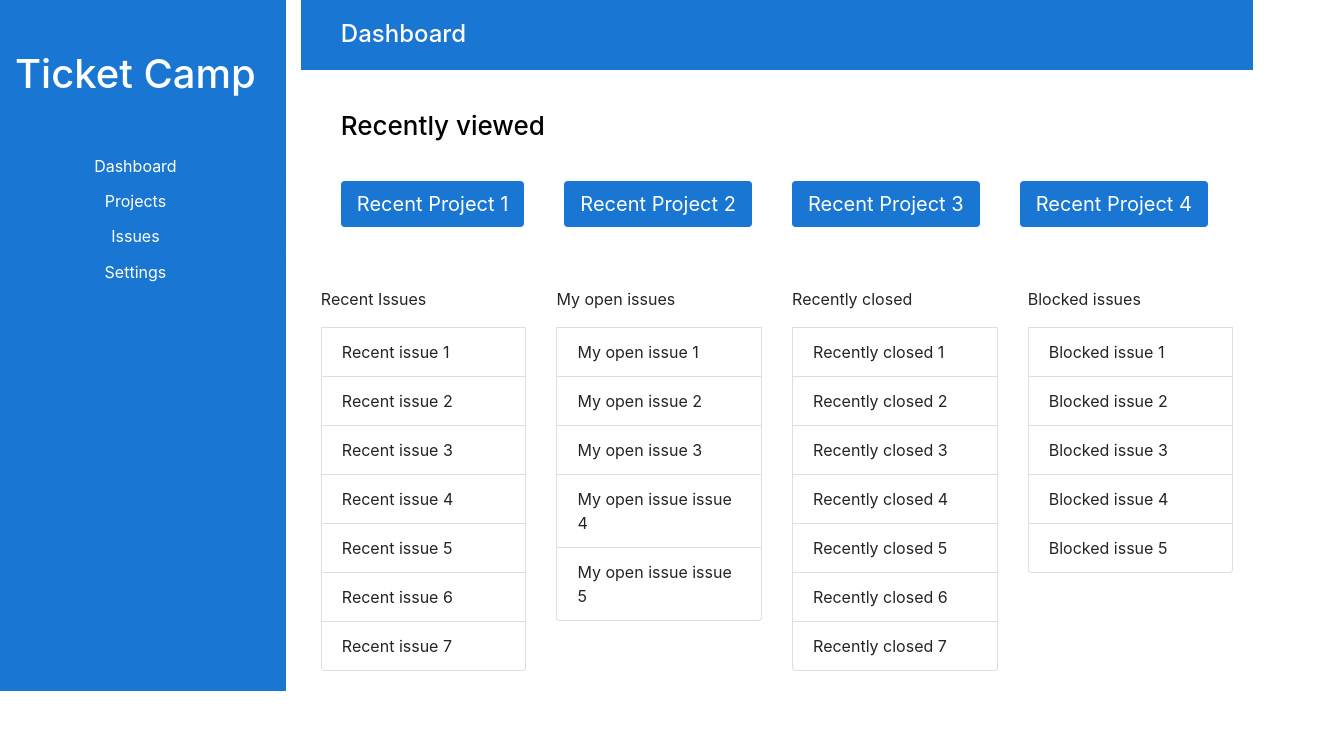
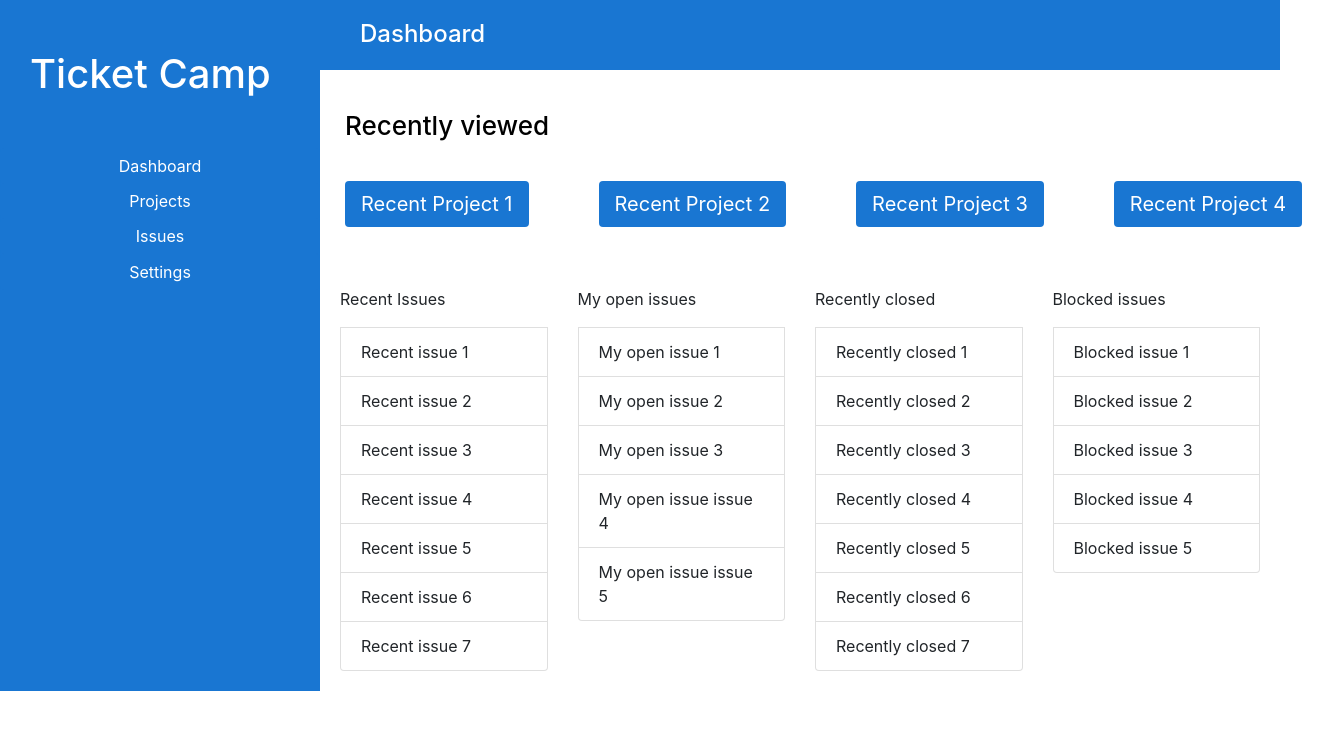
Before and after one commit to calin-beard/TicketCamp, a React (Create React App) app: page / in a window 1280 px wide. Shown: the top 730 px of the page, 1342 px wide, since content can reach past the window. Built offline with nearby package versions, Linux system fonts and the light colour scheme.

Commit message:
Wednesday flow
•  Created main container
• Refactored recent projects buttons with bootstrap .col
• Refactored container div with <Col/>

```diff
--- a/src/App.css
+++ b/src/App.css
@@ -4,6 +4,10 @@
 
 .col.col-sm-9 {
   padding: 0;
+}
+
+.btn {
+  transition: all 1s ease-out !important;
 }
 
 .app-logo {
--- a/src/App.js
+++ b/src/App.js
@@ -1,23 +1,16 @@
 import React, { Component } from 'react';
-import { Row, Col } from 'reactstrap';
+import { Row } from 'reactstrap';
 import Sidebar from './components/Sidebar';
-import RecentProjects from './components/RecentProjects';
-import RecentIssues from './components/RecentIssues';
+import Main from './components/Main';
 import './App.css';
 
 class App extends Component {
   render() {
     return (
       <div className="app">
-        <Row>
-            <Sidebar xs="3"/>
-          <Col sm="9">
-            <header className="app-header">
-              <h1 className="title text-left">Dashboard</h1>
-            </header>
-            <RecentProjects />
-            <RecentIssues />
-          </Col>
+        <Row noGutters={true}>
+            <Sidebar/>
+            <Main/>
         </Row>
       </div>
     );
--- /dev/null
+++ b/src/components/Main.js
@@ -0,0 +1,25 @@
+import React, { Component } from 'react';
+import { Row, Col } from 'reactstrap';
+import RecentProjects from './RecentProjects';
+import RecentIssues from './RecentIssues';
+import './Main.css';
+
+class Main extends Component {
+  render() {
+    return (
+      <Col className="main-container col-sm-9">
+        <header className="app-header">
+          <h1 className="title text-left">Dashboard</h1>
+        </header>
+        <Row>
+          <RecentProjects />
+        </Row>
+        <Row>
+          <RecentIssues />
+        </Row>
+      </Col>
+    );
+  }
+}
+
+export default Main;
--- a/src/components/RecentIssues.js
+++ b/src/components/RecentIssues.js
@@ -24,11 +24,11 @@ class RecentIssues extends Component {
       );
     });
     return (
-      <div className="recent-issues-container">
+      <Col className="recent-issues-container">
         <Row>
           { IssueListCols }
         </Row>
-      </div>
+      </Col>
     );
   }
 }
--- a/src/components/RecentProjects.js
+++ b/src/components/RecentProjects.js
@@ -1,4 +1,5 @@
 import React, { Component } from 'react';
+import { Row, Col } from 'reactstrap';
 import { Button, ButtonGroup } from 'reactstrap';
 import './RecentProjects.css';
 
@@ -6,13 +7,27 @@ class RecentProjects extends Component {
   render() {
     return (
       <div className="recent-projects-container">
+        <Row>
+          <Col>
             <h1 className="title">Recently viewed</h1>
+          </Col>
+        </Row>
+        <Row>
           <ButtonGroup>
+            <Col>
               <Button size="lg" color="primary" className="rounded">Recent Project 1</Button>
+            </Col>
+            <Col>
               <Button size="lg" color="primary" className="rounded">Recent Project 2</Button>
+            </Col>
+            <Col>
               <Button size="lg" color="primary" className="rounded">Recent Project 3</Button>
+            </Col>
+            <Col>
               <Button size="lg" color="primary" className="rounded">Recent Project 4</Button>
+            </Col>
           </ButtonGroup>
+        </Row>
       </div>
     );
   }
--- a/src/components/Sidebar.js
+++ b/src/components/Sidebar.js
@@ -1,11 +1,12 @@
 import React, { Component } from 'react';
+import { Col } from 'reactstrap';
 import { Button, ButtonGroup } from 'reactstrap';
 import './Sidebar.css';
 
 class Sidebar extends Component {
   render() {
     return (
-      <div className="sidebar-container">
+      <Col className="sidebar-container col-sm-3">
         <h1 className="title">Ticket Camp</h1>
         <ButtonGroup vertical>
           <Button color="primary" className="rounded">Dashboard</Button>
@@ -15,7 +16,7 @@ class Sidebar extends Component {
         <ButtonGroup vertical className="align-bottom">
           <Button color="primary" className="rounded">Settings</Button>
         </ButtonGroup>
-      </div>
+      </Col>
     );
   }
 }
```
Also changed, not shown: src/components/Main.css (added). Lines whose indentation alone changed are shown as unchanged.
